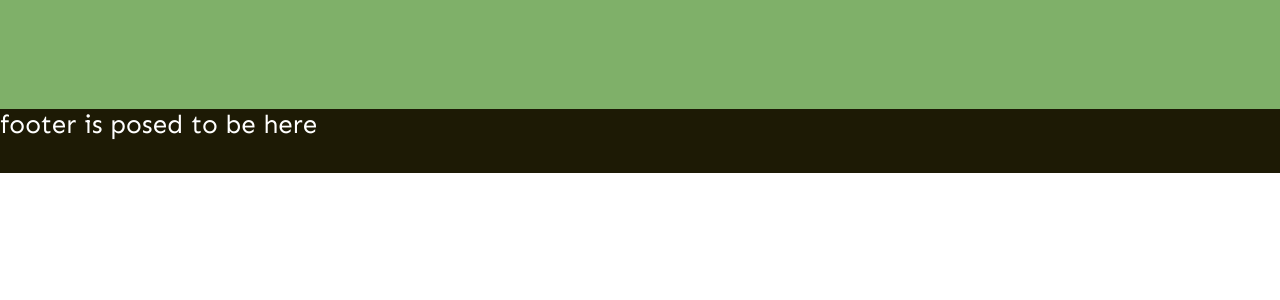
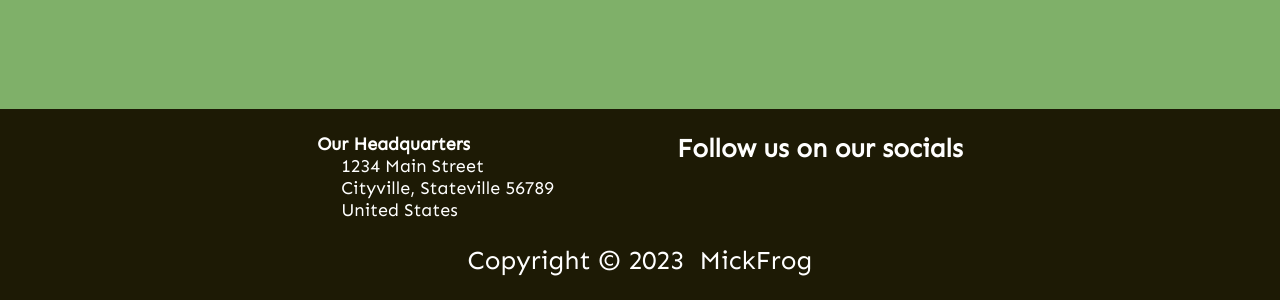
Before and after one commit to MickFrog/shopping-cart, a React (Create React App) app: page /cart in a window 1280 px wide. Shown: the part 804-1104 px from the top of the page. Before the commit the page ends 977 px from the top, so only its background shows below. Built offline with nearby package versions, Linux system fonts and the light colour scheme; a web font is replaced by a local one.

Commit message:
add text content to footer

```diff
--- a/src/App.css
+++ b/src/App.css
@@ -5,6 +5,7 @@
   --myBlue: #388697;
   --myPadding: 24px;
   --textSize: calc(10px + 2vmin);
+  --smallText: calc(10px + 1vmin);
 }
 
 .contentBg {
@@ -16,7 +17,7 @@
   background-repeat: no-repeat;
   background-size: cover;
 
-  padding: 1.4rem;
+  padding: var(--myPadding);
   font-size: 1.2rem;
   min-height: calc(100vh - 6rem);
 
--- a/src/components/Footer.css
+++ b/src/components/Footer.css
@@ -1,5 +1,28 @@
 .myFooter {
-    height: 4rem;
+    padding: var(--myPadding);
+    height: max-content;
     background-color: var(--myBlack);
     color: white;
+
+    display: flex;
+    flex-flow: column nowrap;
+    align-items: center;
+    justify-content: center;
+
+    gap: var(--myPadding);
 }
+
+.about-details {
+    width: 100%;
+    display: flex;
+    justify-content: center;
+    gap: 10%;
+}
+
+.address {
+    font-size: var(--smallText);
+}
+
+.address > p {
+    padding-left: var(--myPadding);
+}
--- a/src/components/Footer.js
+++ b/src/components/Footer.js
@@ -4,7 +4,20 @@ import './Footer.css';
 const Footer = () => {
     return (
         <div className="myFooter">
-            footer is posed to be here
+            <div className="about-details">
+                <div className="address">
+                    <h4>Our Headquarters</h4>
+                    <p>1234 Main Street</p>
+                    <p>Cityville, Stateville 56789</p>
+                    <p>United States</p>
+                </div>
+
+                <div>
+                    <h4>Follow us on our socials</h4>
+                </div>
+            </div>
+
+            <div>Copyright &copy; 2023 <a href="https://www.github.com/MickFrog" rel="noreferrer" target="_blank">&nbsp;MickFrog</a></div>
         </div>
     )
 
```
